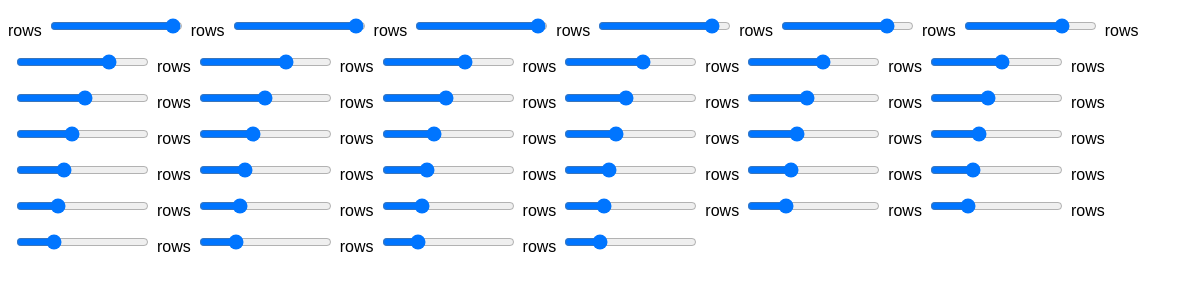
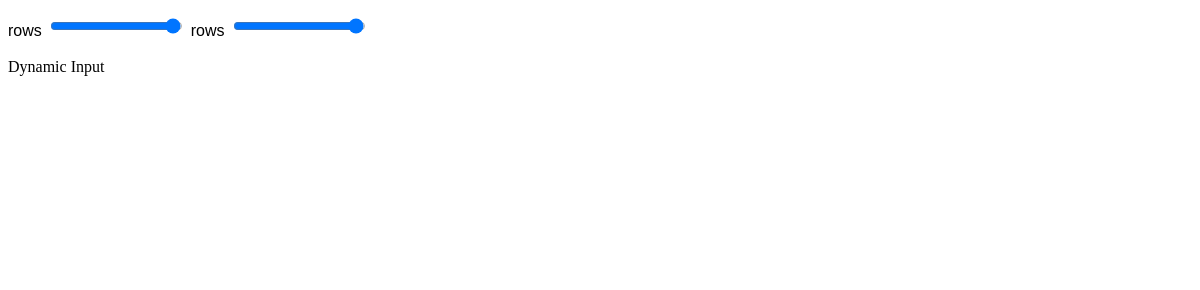
Before and after one commit to martinjakubik/electron-quicky, an Electron app: page index.html in a window 1200 px wide. Drawn offline with Linux system fonts and the light colour scheme.

Commit message:
redrew page as child of document.body

```diff
--- a/dynamicinput.js
+++ b/dynamicinput.js
@@ -1,9 +1,17 @@
 class DynamicInput {
+
+    constructor (parent) {
+        this.parent = parent;
+    }
+
+    getName () {
+        return 'Dynamic Input';
+    }
 
     render () {
 
-        for (let x = 10; x < 50; x++) {
-            createSlider('numRows', 1, x, 12, 'rows');
+        for (let x = 10; x < 12; x++) {
+            createSlider('numRows', 1, x, 12, 'rows', 1, this.parent);
         }
 
     }
--- a/renderer.js
+++ b/renderer.js
@@ -2,15 +2,33 @@ import DynamicInput from './dynamicinput.js';
 
 const loadPage = function (oPage) {
 
-    const aCurrentPageContent = document.body.childNodes;
-    if (aCurrentPageContent) {
-        aCurrentPageContent.forEach(element => {
-            document.body.removeChild(element);
-        });
+    const oCurrentPage = document.getElementById('currentPage');
+    if (oCurrentPage) {
+        const aCurrentPageContent = oCurrentPage.childNodes;
+        const nNumberOfElements = aCurrentPageContent.length;
+        for (let index = nNumberOfElements - 1; index >= 0; index--) {
+            const oElement = aCurrentPageContent[index];
+            oCurrentPage.removeChild(oElement);
+        }
     }
     oPage.render();
 
 };
 
-let dynamicInput = new DynamicInput();
-loadPage(dynamicInput);
+const oCurrentPage = document.createElement('div');
+oCurrentPage.id = 'currentPage';
+document.body.appendChild(oCurrentPage);
+let oDynamicInputPage = new DynamicInput(oCurrentPage);
+loadPage(oDynamicInputPage);
+
+const aPages = [];
+aPages.push(oDynamicInputPage);
+
+aPages.forEach(oPage => {
+    const oPageLinkParagraph = document.createElement('p');
+    const oPageLink = document.createElement('a');
+    oPageLink.text = oPage.getName();
+    oPageLink.onclick = loadPage.bind(this, oPage);
+    oPageLinkParagraph.appendChild(oPageLink);
+    document.body.appendChild(oPageLinkParagraph);
+});
--- a/style.css
+++ b/style.css
@@ -1,3 +1,7 @@
+#currentPage {
+    white-space: normal;
+}
+
 label {
     font-family: Arial, Helvetica, sans-serif;
 }
```
